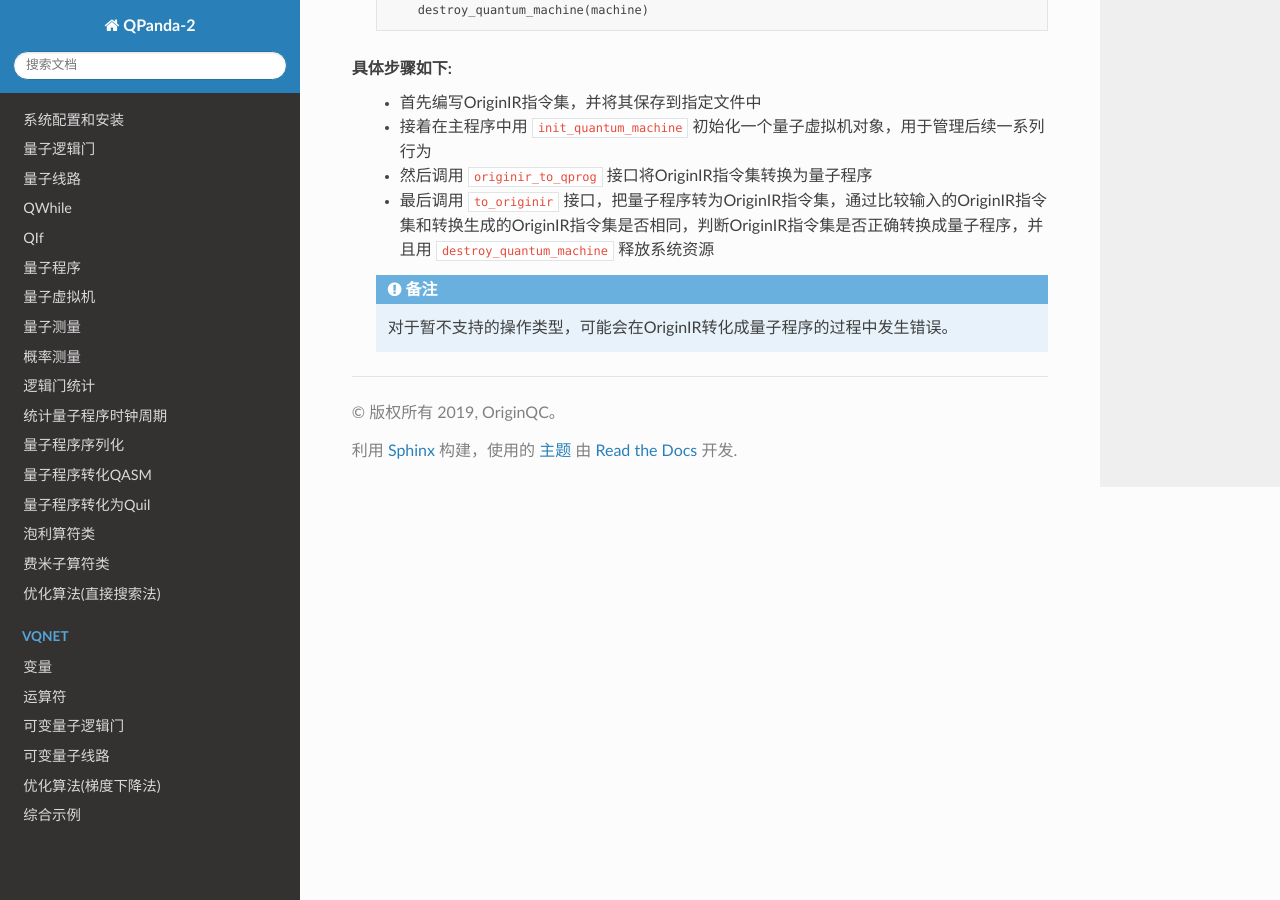
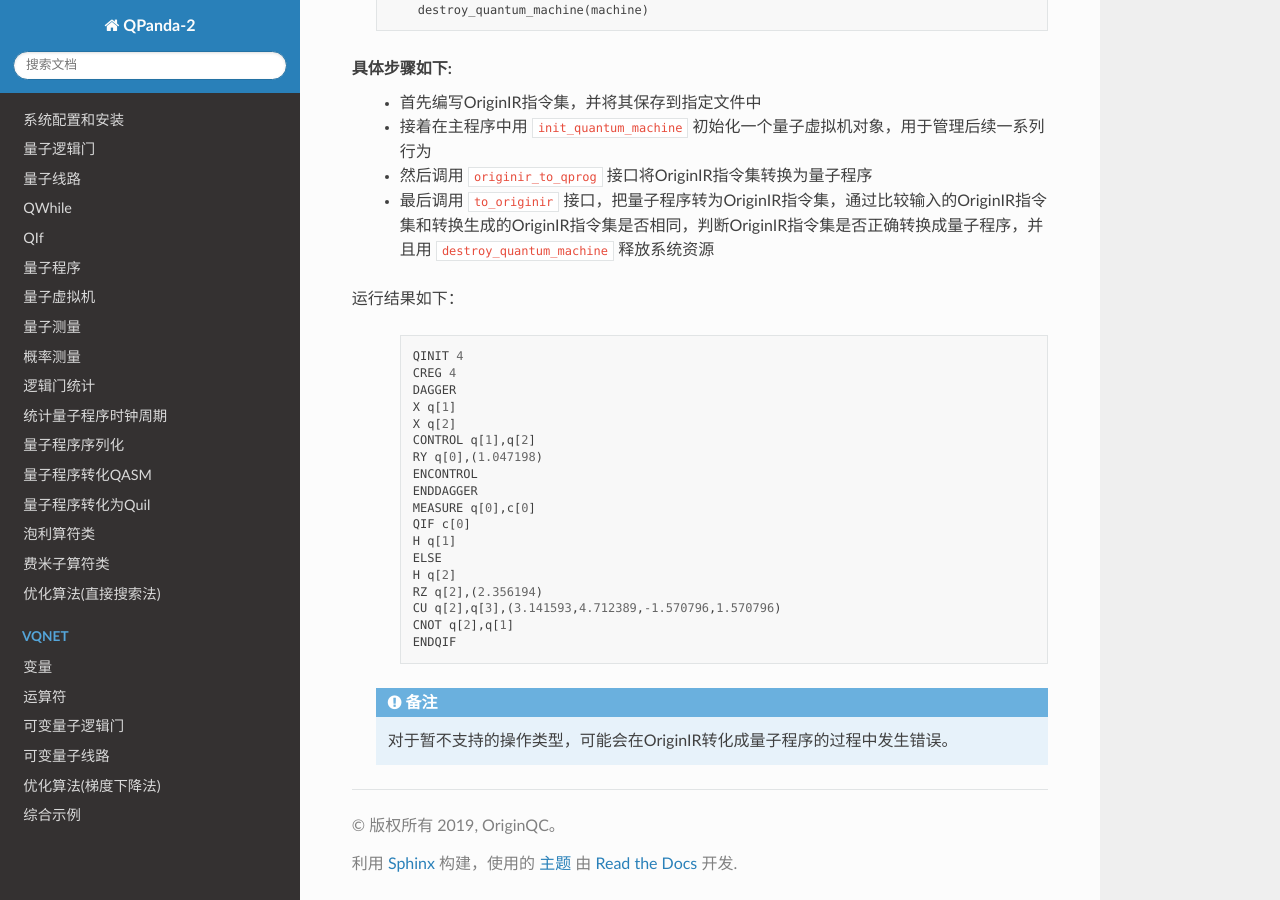
Before and after one commit to OriginQ/pyQPanda-Toturial, a Sphinx documentation site: the page built from source/OriginIRToQProg.rst, in a window 1280 px wide and 900 px high, scrolled down 974 px. Built offline with Sphinx 7.4.7 and the Read the Docs theme 2.0.0, drawn with Linux system fonts in a browser that asks for light colours; pages that are not in the unit, such as notebooks, are missing from menus.

Commit message:
Update OriginIRToQProg.rst

```diff
--- a/source/OriginIRToQProg.rst
+++ b/source/OriginIRToQProg.rst
@@ -57,5 +57,27 @@ QPanda 2提供了OriginIR文件转换工具接口 ``originir_to_qprog`` 该接
 
  - 最后调用 ``to_originir`` 接口，把量子程序转为OriginIR指令集，通过比较输入的OriginIR指令集和转换生成的OriginIR指令集是否相同，判断OriginIR指令集是否正确转换成量子程序，并且用 ``destroy_quantum_machine`` 释放系统资源
 
+运行结果如下：
+
+    .. code-block:: c
+
+        QINIT 4
+        CREG 4
+        DAGGER
+        X q[1]
+        X q[2]
+        CONTROL q[1],q[2]
+        RY q[0],(1.047198)
+        ENCONTROL
+        ENDDAGGER
+        MEASURE q[0],c[0]
+        QIF c[0]
+        H q[1]
+        ELSE
+        H q[2]
+        RZ q[2],(2.356194)
+        CU q[2],q[3],(3.141593,4.712389,-1.570796,1.570796)
+        CNOT q[2],q[1]
+        ENDQIF
 
  .. note:: 对于暂不支持的操作类型，可能会在OriginIR转化成量子程序的过程中发生错误。
```
